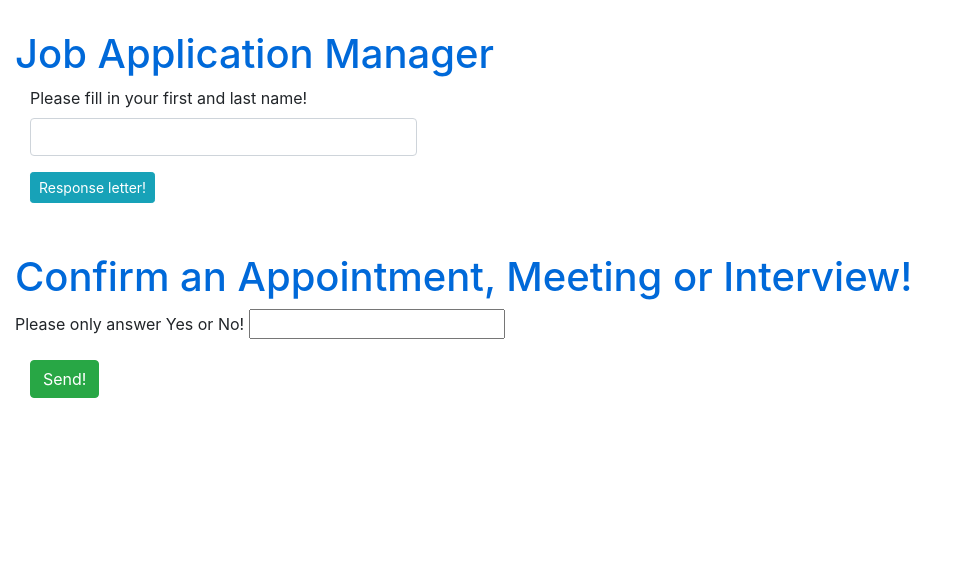
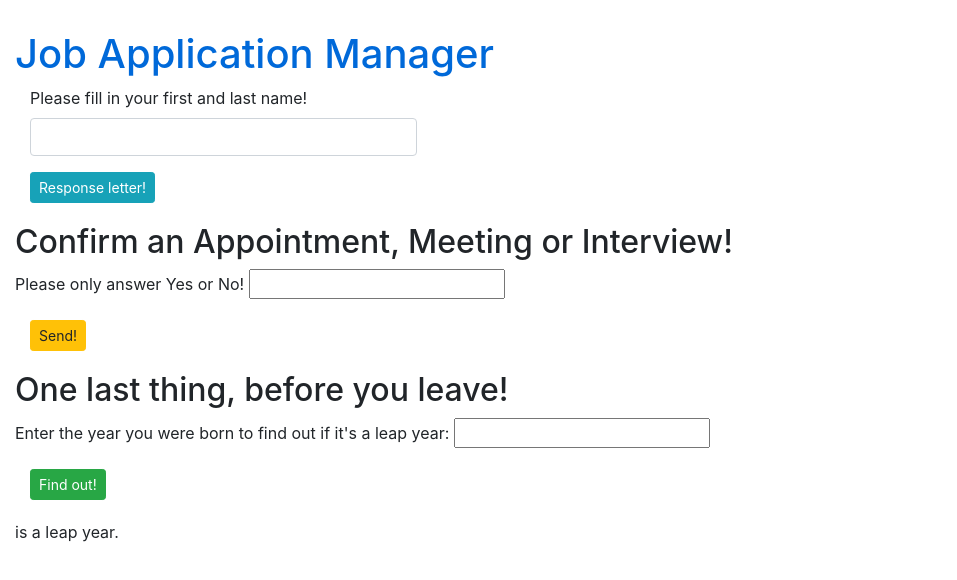
Before and after one commit to Joshhortt/job-application-manager, a plain HTML site: page index.html in a window 1280 px wide. Shown: the whole page, without its empty margins (0-957 px from the left). Drawn offline with nearby package versions, Linux system fonts and the light colour scheme.

Commit message:
add new container' with form, input, label, class, id.

```diff
--- a/index.html
+++ b/index.html
@@ -27,7 +27,7 @@
             <label for="letter_person">Please fill in your first and last name!</label>
             <input type="text" class="form-control" id="letter_person">
           </div>
-          <button type="submit" class="btn btn-info btn-sm btn-center">Response letter!</button>
+          <button type="submit" class="btn btn-info btn-sm">Response letter!</button>
         </form>
 
         <div id="letter">
@@ -47,23 +47,35 @@
     </div>
 
     <div class="container-fluid">
-      <h1>Confirm an Appointment, Meeting or Interview!</h1>
+      <h2>Confirm an Appointment, Meeting or Interview!</h2>
       <div id="blanks">
         <form>
           <div class="form-group">
             <label for="confirmAsk">Please only answer Yes or No!</label>
             <input type="text" class="form_control" id="confirmAsk">
           </div>
-          <button type="submit" class="btn btn-success">Send!</button>
+          <button type="submit" class="btn btn-warning btn-sm">Send!</button>
         </form>
-
-
         <div id="uppercase">
-          <h2>Here is your confirmation!</h2>
+          <h4>Here is your confirmation!</h4>
           <p><span class="confirmAsk"></span></p>
         </div>
       </div>
     </div>
 
+    <div class="container-fluid">
+  <h2>One last thing, before you leave!</h2>
+  <form id="leap_year">
+    <div class="form-group">
+      <label for="year">Enter the year you were born to find out if it's a leap year:</label>
+      <input type="text" id="year">
+    </div>
+    <button type="submit" class="btn btn-success btn-sm">Find out!</button>
+  </form>
+  <div id="result">
+    <p><span class="year"></span> is <span class="not" style="display:none;">not</span> a leap year.</p>
+  </div>
+</div>
+
   </body>
 </html>
```
